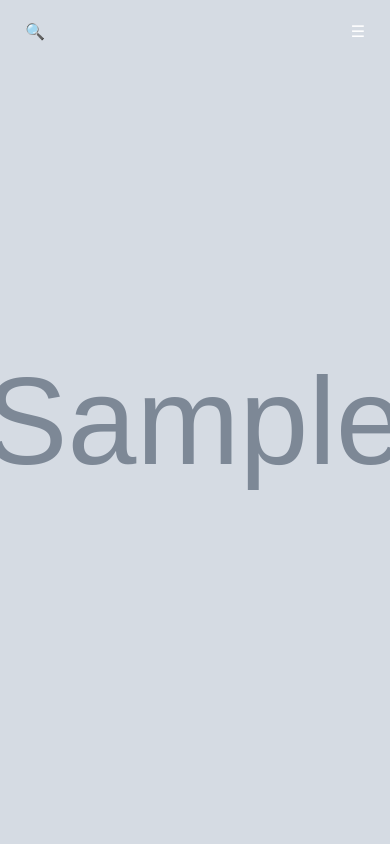
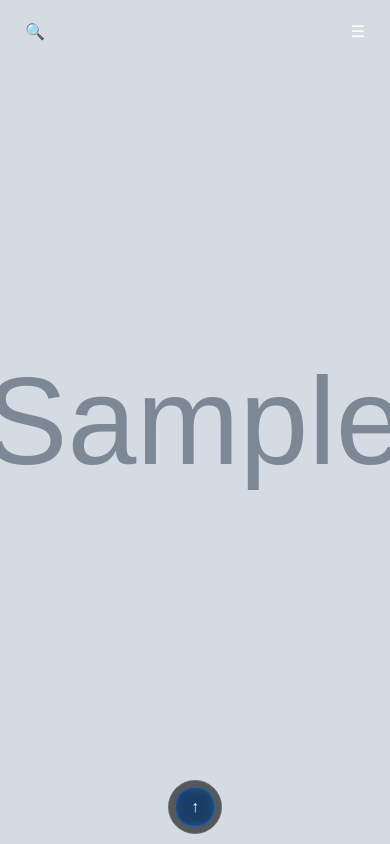
Before and after one commit to imhyunho99/bidbar_menu, a Django app: page /category/1/ in a window 390 px wide. Run offline with Django 5.2, Linux system fonts and the light colour scheme; tables that the repository leaves empty hold one stand-in row (values such as "Sample post"); grey boxes marked "Sample" are stand-in pictures.

Commit message:
update: page controller

```diff
--- a/menu_project/menu/admin_views.py
+++ b/menu_project/menu/admin_views.py
@@ -17,8 +17,8 @@ def admin_login(request):
 
 @login_required
 def admin_dashboard(request):
-    categories = Category.objects.all()
-    menu_items = MenuItem.objects.all()
+    categories = Category.objects.all().order_by('priority', 'name')
+    menu_items = MenuItem.objects.all().order_by('category__priority', 'priority', 'name')
     return render(request, 'admin/dashboard.html', {
         'categories': categories,
         'menu_items': menu_items
--- a/menu_project/menu/templates/menu/menu_list.html
+++ b/menu_project/menu/templates/menu/menu_list.html
@@ -203,6 +203,30 @@
         </main>
     </div>
 
+    <!-- 리모컨 (스크롤 하단 도달 시 표시) -->
+    <div class="navigation-remote" id="navigationRemote">
+        {% if prev_category %}
+        <button class="remote-btn remote-btn-prev" id="remotePrev" title="이전 카테고리">
+            <span>◀</span>
+        </button>
+        {% endif %}
+        <button class="remote-btn remote-btn-top" id="remoteTop" title="맨 위로">
+            <span>↑</span>
+        </button>
+        {% if next_category %}
+        <button class="remote-btn remote-btn-next" id="remoteNext" title="다음 카테고리">
+            <span>▶</span>
+        </button>
+        {% endif %}
+    </div>
+
     <script src="{% static 'js/menu-common.js' %}"></script>
+    <script>
+        // 리모컨 관련 데이터 전달
+        window.navigationData = {
+            prevUrl: {% if prev_category %}'{% url 'menu:menu_list' prev_category.id %}'{% else %}null{% endif %},
+            nextUrl: {% if next_category %}'{% url 'menu:menu_list' next_category.id %}'{% else %}null{% endif %}
+        };
+    </script>
 </body>
 </html>
--- a/menu_project/menu/views.py
+++ b/menu_project/menu/views.py
@@ -89,10 +89,47 @@ def menu_list(request, category_id):
     else:
         # 최하위 카테고리인 경우 - 메뉴 표시 (우선순위 순으로 정렬)
         items = MenuItem.objects.filter(category=category, is_available=True).order_by('priority', 'name')
+
+        # 순환 연결리스트: 모든 메뉴 아이템이 있는 카테고리를 하나의 리스트로 만들기
+        # 우선순위와 이름 순으로 정렬하여 일관된 순서 보장
+        all_menu_categories = Category.objects.filter(
+            menu_items__is_available=True
+        ).distinct().order_by('priority', 'name')
+
+        # 순환 리스트로 변환
+        menu_categories_list = list(all_menu_categories)
+
+        # 현재 카테고리 인덱스 찾기
+        current_index = None
+        for i, cat in enumerate(menu_categories_list):
+            if cat.id == category.id:
+                current_index = i
+                break
+
+        # 순환 연결리스트 방식으로 다음/이전 카테고리 찾기
+        prev_category = None
+        next_category = None
+
+        if current_index is not None and len(menu_categories_list) > 0:
+            # 다음 카테고리: 현재 인덱스 + 1 (마지막이면 첫 번째로)
+            next_index = (current_index + 1) % len(menu_categories_list)
+            next_category = menu_categories_list[next_index]
+
+            # 이전 카테고리: 현재 인덱스 - 1 (첫 번째이면 마지막으로)
+            prev_index = (current_index - 1 + len(menu_categories_list)) % len(menu_categories_list)
+            prev_category = menu_categories_list[prev_index]
+
+            # 자기 자신만 있는 경우는 None 처리
+            if len(menu_categories_list) == 1:
+                prev_category = None
+                next_category = None
+
         return render(request, 'menu/menu_list.html', {
             'category': category,
             'items': items,
             'breadcrumb_path': breadcrumb_path,
             'all_categories': all_categories,
-            'site_settings': site_settings
+            'site_settings': site_settings,
+            'prev_category': prev_category,
+            'next_category': next_category
         })
--- a/menu_project/static/css/style.css
+++ b/menu_project/static/css/style.css
@@ -1534,3 +1534,106 @@ body {
 
 .shadow { box-shadow: 0 4px 8px rgba(0, 0, 0, 0.3); }
 .shadow-lg { box-shadow: 0 8px 16px rgba(0, 0, 0, 0.4); }
+
+/* Navigation Remote */
+.navigation-remote {
+    position: fixed;
+    bottom: -100px;
+    left: 50%;
+    transform: translateX(-50%);
+    display: flex;
+    gap: 10px;
+    z-index: 998;
+    opacity: 0;
+    transition: bottom 0.4s ease-out, opacity 0.4s ease-out;
+    padding: 10px;
+    background: rgba(0, 0, 0, 0.6);
+    backdrop-filter: blur(10px);
+    border-radius: 50px;
+    border: 1px solid rgba(255, 255, 255, 0.1);
+}
+
+.navigation-remote.show {
+    bottom: 20px;
+    opacity: 1;
+}
+
+.remote-btn {
+    width: 50px;
+    height: 50px;
+    border-radius: 50%;
+    background: rgba(255, 255, 255, 0.1);
+    border: 1px solid rgba(255, 255, 255, 0.2);
+    color: #fff;
+    font-size: 20px;
+    cursor: pointer;
+    display: flex;
+    align-items: center;
+    justify-content: center;
+    transition: all 0.3s ease;
+    backdrop-filter: blur(5px);
+}
+
+.remote-btn:hover {
+    background: rgba(255, 255, 255, 0.2);
+    border-color: rgba(255, 255, 255, 0.4);
+    transform: scale(1.1);
+}
+
+.remote-btn:active {
+    transform: scale(0.95);
+}
+
+.remote-btn span {
+    display: block;
+    line-height: 1;
+}
+
+.remote-btn-top {
+    background: rgba(0, 123, 255, 0.3);
+    border-color: rgba(0, 123, 255, 0.5);
+}
+
+.remote-btn-top:hover {
+    background: rgba(0, 123, 255, 0.5);
+    border-color: rgba(0, 123, 255, 0.7);
+}
+
+.remote-btn-prev,
+.remote-btn-next {
+    background: rgba(255, 255, 255, 0.15);
+}
+
+@media (max-width: 768px) {
+    .navigation-remote {
+        gap: 8px;
+        padding: 8px;
+    }
+
+    .navigation-remote.show {
+        bottom: 15px;
+    }
+
+    .remote-btn {
+        width: 45px;
+        height: 45px;
+        font-size: 18px;
+    }
+}
+
+@media (max-width: 480px) {
+    .navigation-remote {
+        gap: 6px;
+        padding: 6px;
+    }
+
+    .navigation-remote.show {
+        bottom: 10px;
+    }
+
+    .remote-btn {
+        width: 40px;
+        height: 40px;
+        font-size: 16px;
+    }
+}
```
Also changed, not shown: menu_project/menu/templates/admin/dashboard.html (+28 -12 lines), menu_project/static/js/menu-common.js (+86 -6 lines).
